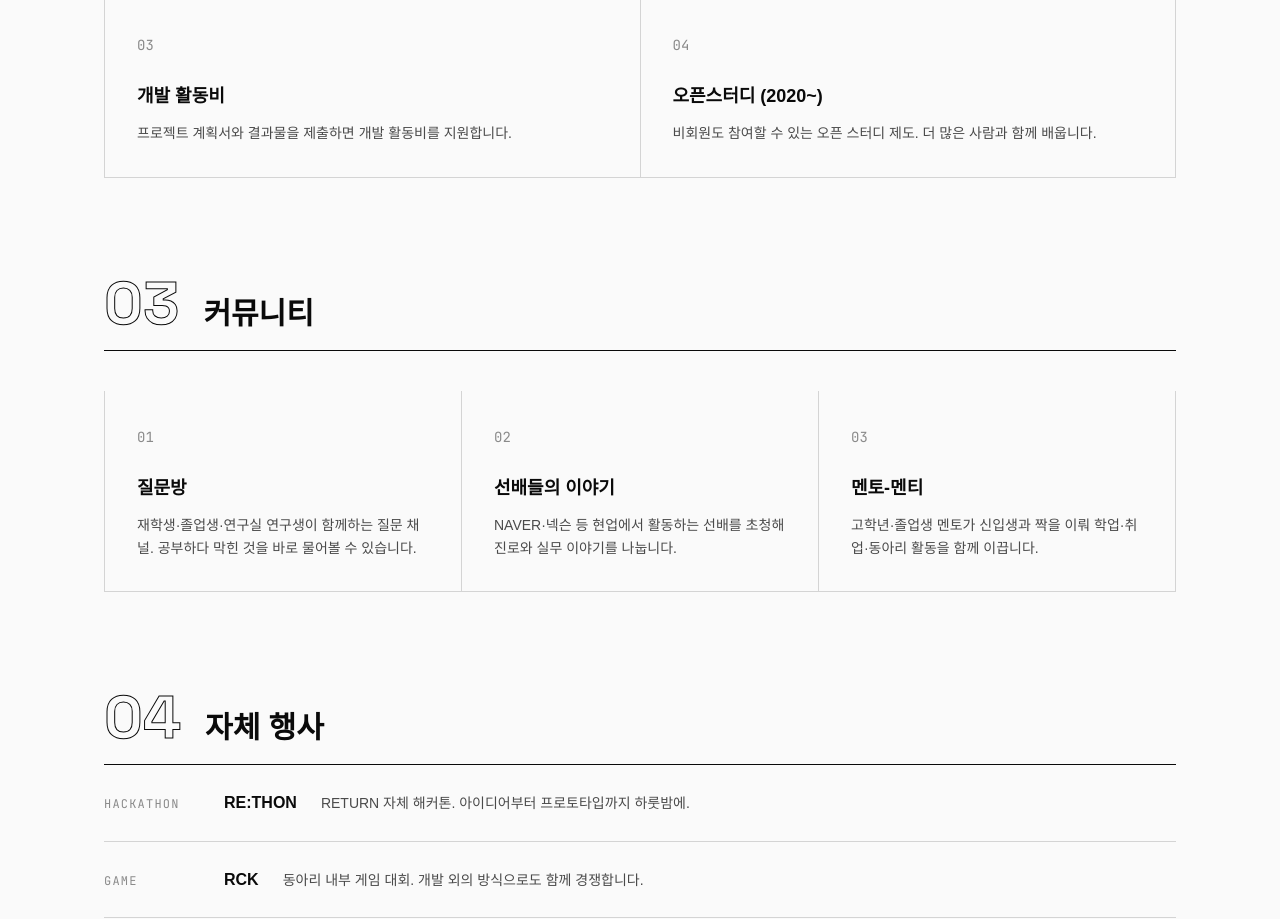
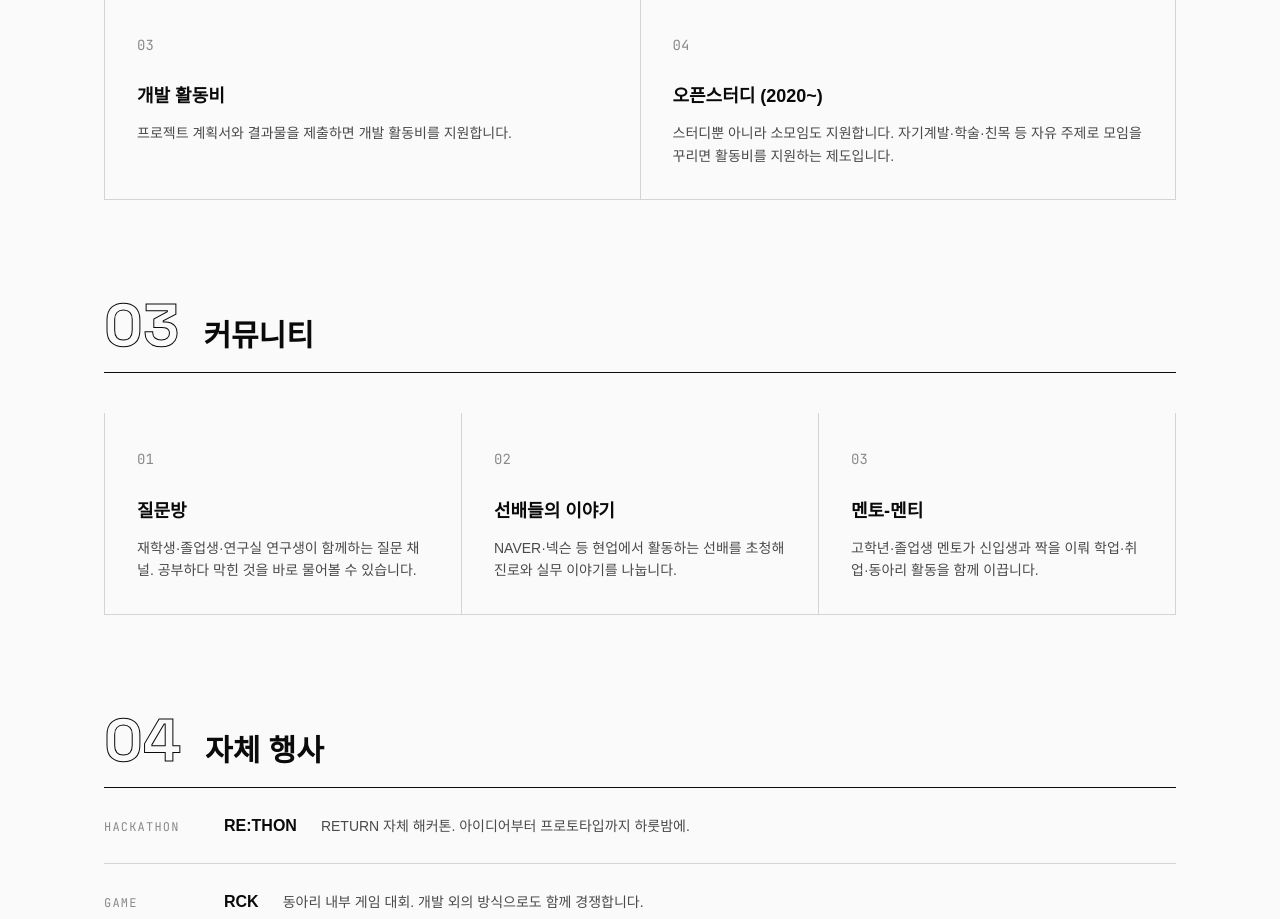
Before and after one commit to KHU-RETURN/return-homepage, a React (Vite) app in the folder frontend/: page /about in a window 1280 px wide. Shown: the part 1140-2059 px from the top of the page. Built offline with nearby package versions, Linux system fonts and the light colour scheme; no server answers; a web font is replaced by a local one.

Commit message:
fix: update About page description for clarity and detail

```diff
--- a/frontend/src/pages/About.jsx
+++ b/frontend/src/pages/About.jsx
@@ -76,7 +76,7 @@ export default function About() {
             {
               no: '04',
               title: '오픈스터디 (2020~)',
-              body: '비회원도 참여할 수 있는 오픈 스터디 제도. 더 많은 사람과 함께 배웁니다.',
+              body: '스터디뿐 아니라 소모임도 지원합니다. 자기계발·학술·친목 등 자유 주제로 모임을 꾸리면 활동비를 지원하는 제도입니다.',
             },
           ].map((item) => (
             <div key={item.no} className="group bg-paper p-8 transition-colors duration-100 hover:bg-ink hover:text-paper">
```
